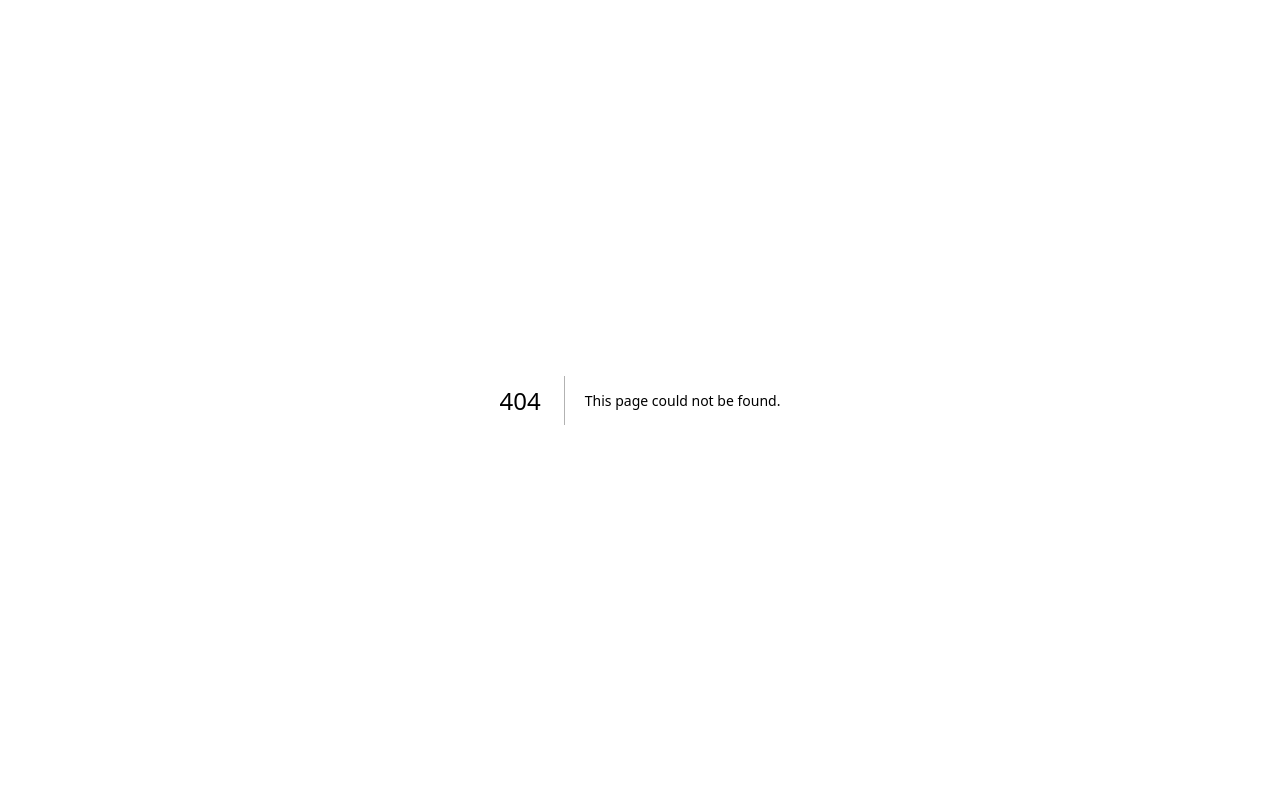
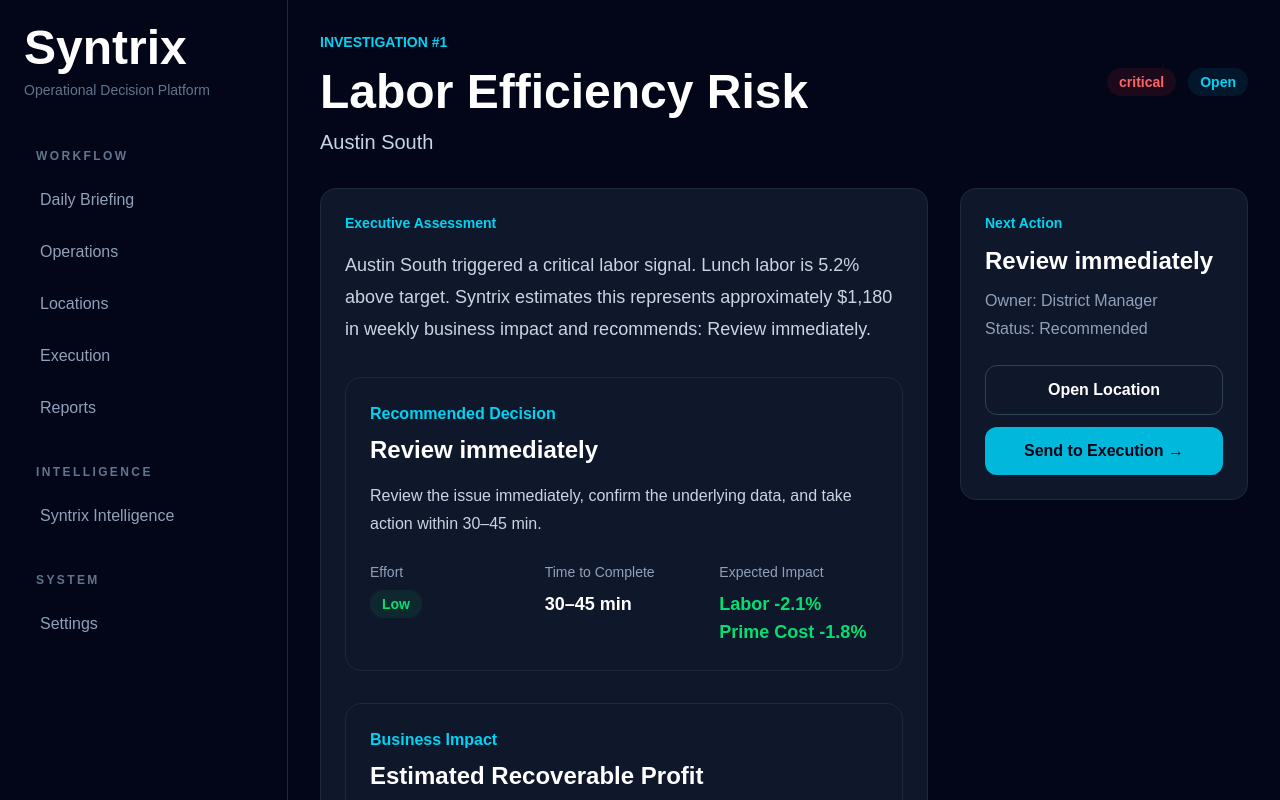
Before and after one commit to SyntrixAI/syntrix-ops, a Next.js app: page /operations/investigations/1 in a window 1280 px wide. Before the commit this address had no page. Shown: the top 800 px of the page. Built offline with nearby package versions, Linux system fonts and the light colour scheme.

Commit message:
Build investigation workspace foundation

```diff
--- /dev/null
+++ b/src/app/operations/investigations/[id]/page.js
@@ -0,0 +1,44 @@
+import AppLayout from "../../../../components/layout/AppLayout";
+import InvestigationHeader from "../../../../components/investigations/InvestigationHeader";
+import InvestigationOverview from "../../../../components/investigations/InvestigationOverview";
+import InvestigationEvidence from "../../../../components/investigations/InvestigationEvidence";
+import InvestigationTimeline from "../../../../components/investigations/InvestigationTimeline";
+import InvestigationActions from "../../../../components/investigations/InvestigationActions";
+
+import { getInvestigation } from "../../../../lib/selectors";
+
+export default function InvestigationPage({ params }) {
+  const investigation = getInvestigation(params.id);
+
+  if (!investigation) {
+    return (
+      <AppLayout>
+        <section className="mx-auto max-w-7xl">
+          <h1 className="text-4xl font-bold text-white">
+            Investigation not found
+          </h1>
+        </section>
+      </AppLayout>
+    );
+  }
+
+  return (
+    <AppLayout>
+      <section className="mx-auto max-w-7xl">
+        <InvestigationHeader investigation={investigation} />
+
+        <div className="grid grid-cols-1 gap-8 lg:grid-cols-3">
+          <div className="space-y-8 lg:col-span-2">
+            <InvestigationOverview investigation={investigation} />
+            <InvestigationEvidence investigation={investigation} />
+            <InvestigationTimeline investigation={investigation} />
+          </div>
+
+          <div>
+            <InvestigationActions investigation={investigation} />
+          </div>
+        </div>
+      </section>
+    </AppLayout>
+  );
+}
--- /dev/null
+++ b/src/components/investigations/InvestigationActions.jsx
@@ -0,0 +1,37 @@
+import Link from "next/link";
+import Card from "../ui/Card";
+
+export default function InvestigationActions({ investigation }) {
+  const { priority, executionItem } = investigation;
+
+  return (
+    <Card>
+      <p className="text-sm font-semibold text-cyan-400">Next Action</p>
+
+      <h2 className="mt-3 text-2xl font-bold text-white">
+        {executionItem?.title ?? priority.primaryAction}
+      </h2>
+
+      <p className="mt-3 text-slate-400">
+        Owner: {executionItem?.owner ?? "Operations Lead"}
+      </p>
+
+      <p className="mt-1 text-slate-400">
+        Status: {executionItem?.status ?? "Recommended"}
+      </p>
+
+      <div className="mt-6 flex flex-col gap-3">
+        <Link
+          href={`/locations/${priority.locationId}`}
+          className="rounded-xl border border-slate-700 px-4 py-3 text-center font-semibold text-white hover:border-cyan-500"
+        >
+          Open Location
+        </Link>
+
+        <button className="rounded-xl bg-cyan-500 px-4 py-3 font-semibold text-slate-950 hover:bg-cyan-400">
+          Send to Execution →
+        </button>
+      </div>
+    </Card>
+  );
+}
--- /dev/null
+++ b/src/components/investigations/InvestigationEvidence.jsx
@@ -0,0 +1,29 @@
+import Card from "../ui/Card";
+import ConfidenceIndicator from "../intelligence/ConfidenceIndicator";
+import EvidenceList from "../intelligence/EvidenceList";
+import { getConfidenceLevel } from "../../lib/confidence";
+
+export default function InvestigationEvidence({ investigation }) {
+  const { assessment } = investigation;
+
+  if (!assessment) return null;
+
+  const confidence = getConfidenceLevel(assessment.confidence);
+
+  return (
+    <Card>
+      <p className="text-sm font-semibold text-cyan-400">
+        Evidence & Confidence
+      </p>
+
+      <div className="mt-6">
+        <ConfidenceIndicator
+          score={assessment.confidence}
+          confidence={confidence}
+        />
+      </div>
+
+      <EvidenceList evidence={assessment.evidence} />
+    </Card>
+  );
+}
--- /dev/null
+++ b/src/components/investigations/InvestigationHeader.jsx
@@ -0,0 +1,37 @@
+import Badge from "../ui/Badge";
+
+export default function InvestigationHeader({ investigation }) {
+  const { priority, assessment } = investigation;
+
+  const severityTone = {
+    critical: "danger",
+    warning: "warning",
+    info: "info",
+  };
+
+  return (
+    <header className="mb-8">
+      <p className="text-sm font-semibold text-cyan-400">
+        INVESTIGATION #{priority.priorityRank}
+      </p>
+
+      <div className="mt-4 flex flex-col gap-4 lg:flex-row lg:items-start lg:justify-between">
+        <div>
+          <h1 className="text-5xl font-bold text-white">
+            {assessment?.title ?? priority.title}
+          </h1>
+
+          <p className="mt-3 text-xl text-slate-300">{priority.location}</p>
+        </div>
+
+        <div className="flex gap-3">
+          <Badge tone={severityTone[priority.severity]}>
+            {priority.severity}
+          </Badge>
+
+          <Badge tone="info">{assessment?.status ?? priority.status}</Badge>
+        </div>
+      </div>
+    </header>
+  );
+}
--- /dev/null
+++ b/src/components/investigations/InvestigationOverview.jsx
@@ -0,0 +1,30 @@
+import Card from "../ui/Card";
+import BusinessImpact from "../intelligence/BusinessImpact";
+import Recommendation from "../intelligence/Recommendation";
+
+export default function InvestigationOverview({ investigation }) {
+  const { priority, assessment } = investigation;
+
+  return (
+    <Card>
+      <p className="text-sm font-semibold text-cyan-400">
+        Executive Assessment
+      </p>
+
+      <p className="mt-4 text-lg leading-8 text-slate-300">
+        {assessment?.assessment ?? priority.description}
+      </p>
+
+      {assessment?.recommendation && (
+        <Recommendation recommendation={assessment.recommendation} />
+      )}
+
+      {assessment?.businessImpact && (
+        <BusinessImpact
+          weeklyRecovery={assessment.businessImpact.weeklyRecovery}
+          annualRecovery={assessment.businessImpact.annualRecovery}
+        />
+      )}
+    </Card>
+  );
+}
--- /dev/null
+++ b/src/components/investigations/InvestigationTimeline.jsx
@@ -0,0 +1,41 @@
+import Card from "../ui/Card";
+
+export default function InvestigationTimeline({ investigation }) {
+  const { assessment, relatedSignal } = investigation;
+
+  const timeline = [
+    relatedSignal && {
+      time: relatedSignal.detectedAt,
+      event: "Signal detected",
+      description: relatedSignal.title,
+    },
+    assessment && {
+      time: "Now",
+      event: "Assessment generated",
+      description: assessment.title,
+    },
+    {
+      time: "Now",
+      event: "Priority created",
+      description: "Syntrix added this issue to the investigation queue.",
+    },
+  ].filter(Boolean);
+
+  return (
+    <Card>
+      <p className="text-sm font-semibold text-cyan-400">
+        Investigation Timeline
+      </p>
+
+      <div className="mt-6 space-y-5">
+        {timeline.map((item, index) => (
+          <div key={index} className="border-l border-slate-800 pl-5">
+            <p className="text-sm text-slate-500">{item.time}</p>
+            <p className="mt-1 font-semibold text-white">{item.event}</p>
+            <p className="mt-1 text-sm text-slate-400">{item.description}</p>
+          </div>
+        ))}
+      </div>
+    </Card>
+  );
+}
--- a/src/components/operations/InvestigationItem.jsx
+++ b/src/components/operations/InvestigationItem.jsx
@@ -50,10 +50,10 @@
           </p>
 
           <Link
-            href={`/locations/${operation.locationId}`}
-            className="mt-5 inline-block font-semibold text-cyan-400 hover:text-cyan-300"
-          >
-            Investigate →
+              href={`/operations/investigations/${operation.id}`}
+              className="mt-5 inline-block font-semibold text-cyan-400 hover:text-cyan-300"
+        >
+              Investigate →
           </Link>
         </div>
       </div>
--- /dev/null
+++ b/src/lib/selectors/getInvestigation.js
@@ -0,0 +1,28 @@
+import { priorities } from "../../data/priorities";
+import { assessments } from "../../data/assessments";
+import { executionItems } from "../../data/executionItems";
+import { signals } from "../../data/signals";
+
+export function getInvestigation(id) {
+  const priority = priorities.find(
+    (priority) => String(priority.id) === String(id)
+  );
+
+  if (!priority) return null;
+
+  const assessment = assessments[priority.locationId];
+
+  const executionItem = executionItems.find(
+    (item) => item.priorityId === priority.id
+  );
+
+  const relatedSignal = signals.find((signal) => signal.id === priority.id);
+
+  return {
+    id: priority.id,
+    priority,
+    assessment,
+    executionItem,
+    relatedSignal,
+  };
+}
--- /dev/null
+++ b/src/lib/selectors/index.js
@@ -0,0 +1 @@
+export { getInvestigation } from "./getInvestigation";
```
